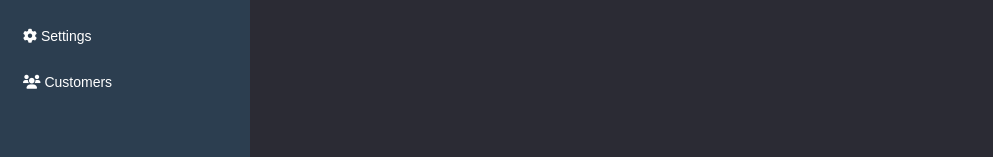
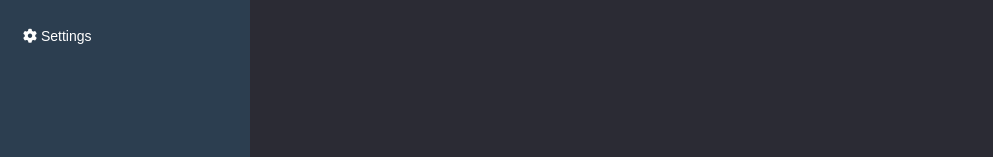
Before and after one commit to fatmajaafar/CryptoPrediction, an Angular app: page /home in a window 1280 px wide. Shown: the part 232-389 px from the top of the page, without its empty margins (0-993 px from the left). Built offline with nearby package versions, Linux system fonts and the light colour scheme.

Commit message:
update sidebar

```diff
--- a/src/app/sidebar/sidebar.component.html
+++ b/src/app/sidebar/sidebar.component.html
@@ -34,16 +34,6 @@
                 <span *ngIf="!isCollapsed">Settings</span>
             </a>
         </li>
-        <li>
-            <a (click)="toggleSubMenu('customers')">
-                <i class="fas fa-users"></i>&nbsp; <!-- Customers -->
-                <span *ngIf="!isCollapsed">Customers</span>
-            </a>
-            <ul *ngIf="!isCollapsed && isSubMenuOpen('customers')">
-                <li><a routerLink="/customers/list">List</a></li>
-                <li><a routerLink="/customers/add">Add</a></li>
-            </ul>
-        </li>
         <!-- Add more menu items as needed -->
     </ul>
 </div>
```
